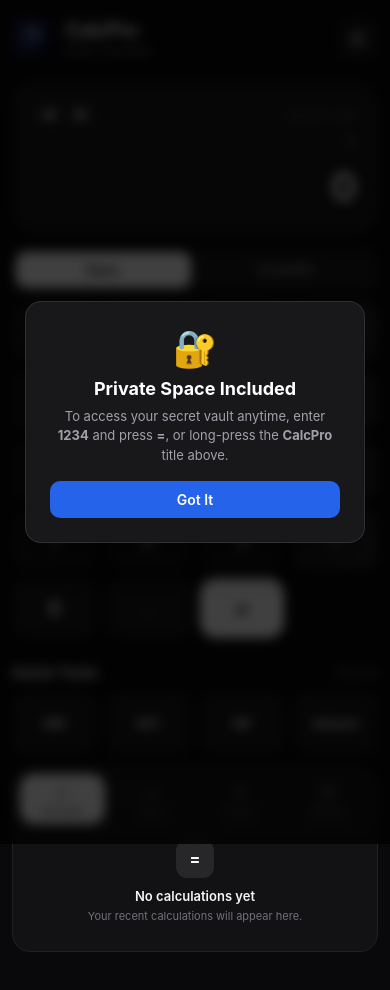
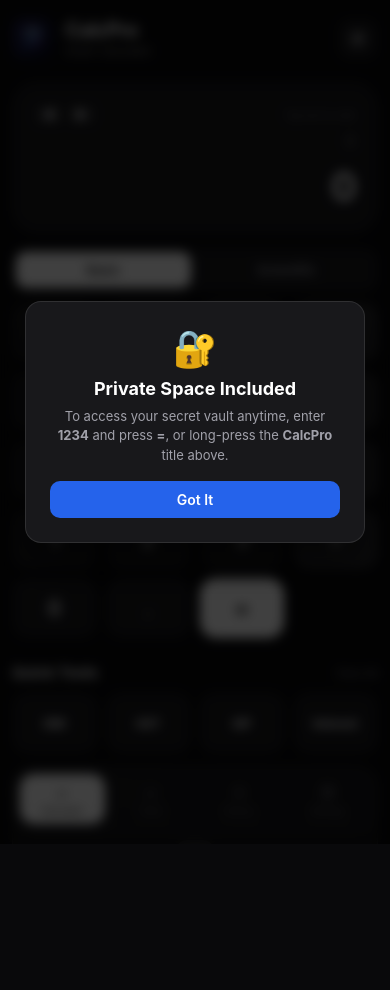
Before and after one commit to sameerkhan86926-a11y/calcpro, a Next.js app: page /calcpro/ in a window 390 px wide. Shown: the top 990 px of the page. After the commit the page ends 844 px from the top, so only its background shows below. Built offline with nearby package versions, Linux system fonts and the light colour scheme.

Commit message:
Update globals.css

```diff
--- a/app/globals.css
+++ b/app/globals.css
@@ -827,3 +827,52 @@
   background: #18181b;
   color: #ffffff;
 }
+/* Sabhi phones ke liye safe area handling */
+html,
+body {
+  margin: 0;
+  padding: 0;
+  width: 100%;
+  height: 100%;
+  /* 100dvh har phone ke dynamic browser bar ko real-time measure karta hai */
+  height: 100dvh;
+  overflow: hidden;
+  background-color: #09090b;
+  -webkit-user-select: none;
+  user-select: none;
+  -webkit-tap-highlight-color: transparent;
+}
+
+/* Main App Wrapper jo full screen cover karega */
+.app-wrapper {
+  display: flex;
+  flex-direction: column;
+  height: 100dvh;
+  width: 100%;
+  max-width: 480px; /* Tablet ya badi screen par calculator stretch na ho */
+  margin: 0 auto;
+  box-sizing: border-box;
+  padding-top: max(8px, env(safe-area-inset-top));
+  padding-bottom: max(14px, env(safe-area-inset-bottom));
+  padding-left: max(12px, env(safe-area-inset-left));
+  padding-right: max(12px, env(safe-area-inset-right));
+}
+
+/* Keypad Grid (Responsive Buttons) */
+.calc-keypad {
+  display: grid;
+  grid-template-columns: repeat(4, 1fr);
+  gap: clamp(6px, 1.8vw, 12px); /* Chhoti screen par kam gap, badi par zyada gap */
+  width: 100%;
+  margin-top: auto; /* Display ke baad keypad ko natural bottom par push karega */
+}
+
+/* Buttons ka size har phone ke hisaab se auto scale hoga */
+.calc-btn {
+  aspect-ratio: 1 / 1; /* Hamesha perfect round ya square rahenge */
+  display: flex;
+  align-items: center;
+  justify-content: center;
+  font-size: clamp(18px, 5vw, 26px); /* Font kabhi screen se bahar nahi phootega */
+  touch-action: manipulation; /* Mobile click delay zero karta hai */
+}
```
